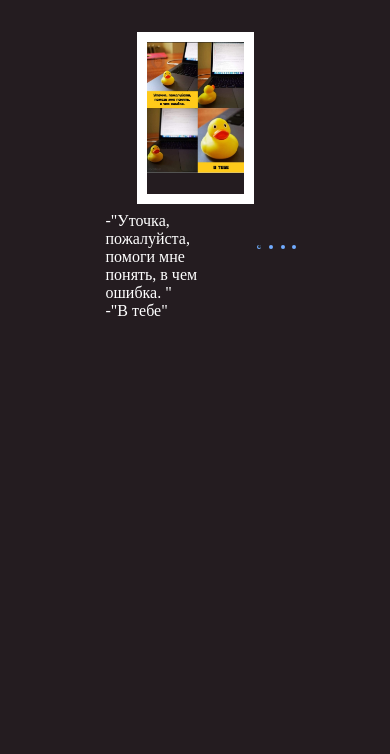
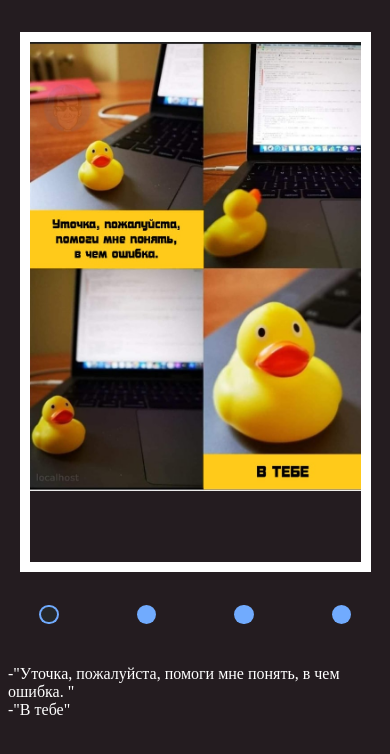
Before and after one commit to ArtemDubovov/cssMemSlider, a plain HTML site: page cssMemSlider/index.html in a window 390 px wide. Drawn offline with Linux system fonts and the light colour scheme.

Commit message:
feat: add mobile query styles (12 май 2022 г. 20:12:45)

```diff
--- a/cssMemSlider/style.css
+++ b/cssMemSlider/style.css
@@ -41,7 +41,6 @@
     display: block;
     width: 100%;
     overflow: hidden;
-    /* padding: 20%; */
 }
 .item-img {
     display: block;
@@ -193,5 +192,28 @@
 }
 
 @media (max-width: 460px){
-
+    .wrapper{
+        width: 100%;
+    }
+    .screen-slider{
+        margin: 0;
+    }
+    .carousel{
+        width: 90vw;
+    }
+    .buttons{
+        width: 100%;
+        order: 1;
+    }
+    .titles{
+        order: 2;
+        width: 100%;
+    }
+    .button{
+        width: 5vw;
+        height: 5vw;
+    }
+    .label{
+        padding: 8vw;
+    }
 }
```
